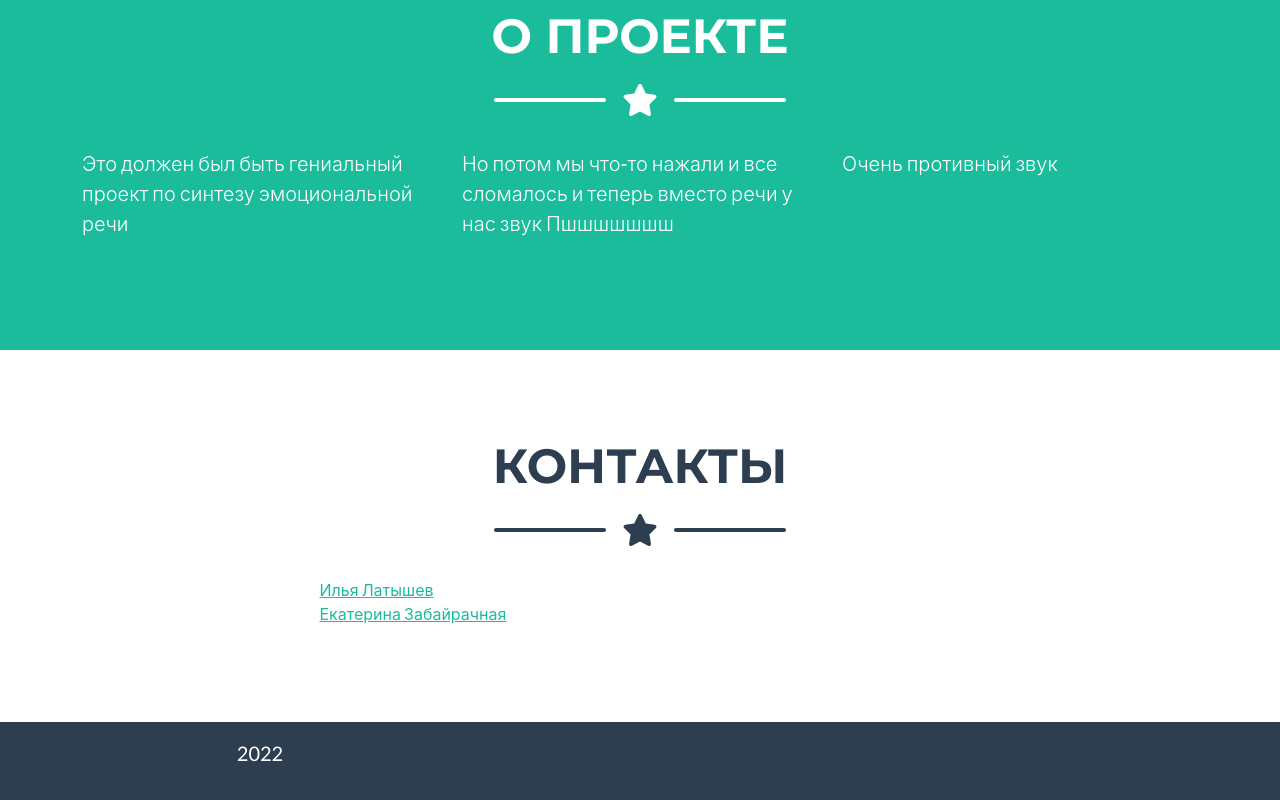
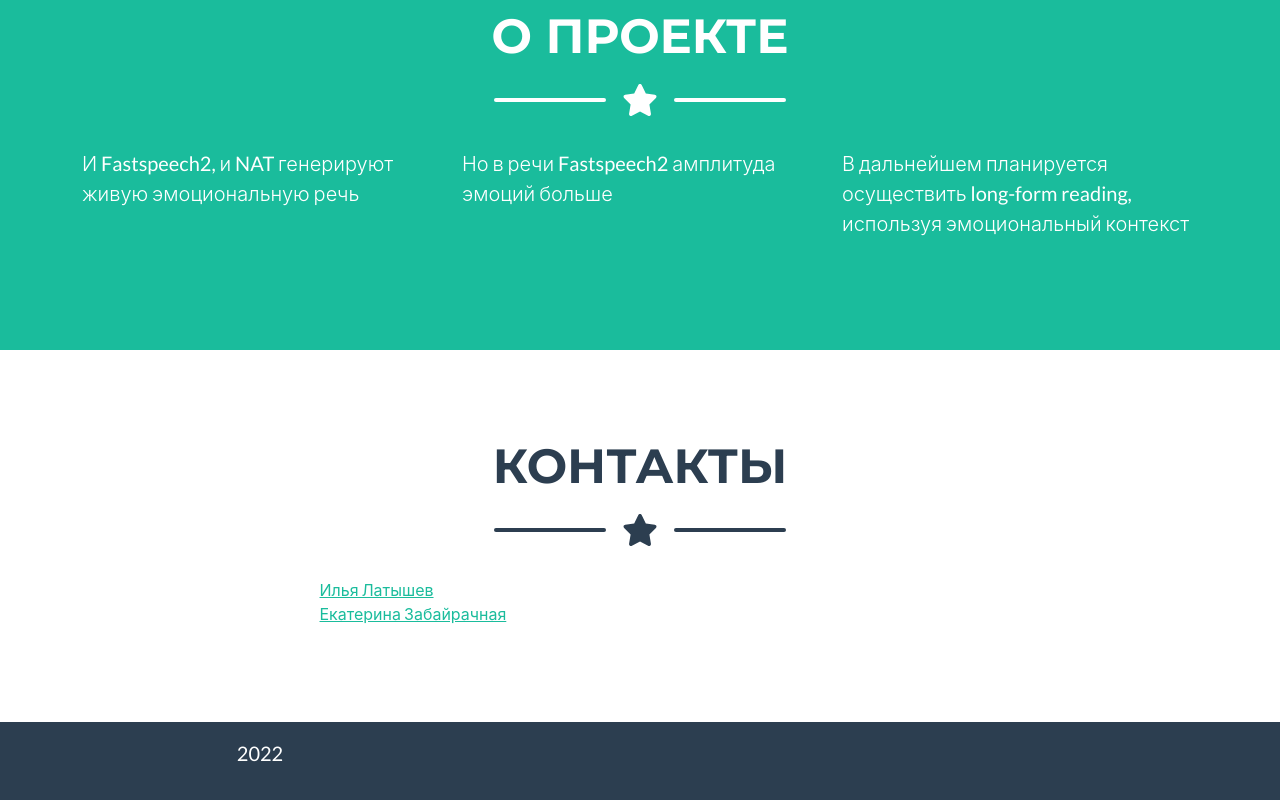
Before and after one commit to oriolus1/MADE_EMO_TTS_graduation_project_2022, a plain HTML site: page index.html in a window 1280 px wide. Shown: the part 1634-2434 px from the top of the page. Drawn offline with nearby package versions, Linux system fonts and the light colour scheme.

Commit message:
Update index.html

```diff
--- a/index.html
+++ b/index.html
@@ -298,9 +298,9 @@
                 </div>
                 <!-- About Section Content-->
                 <div class="row">
-                    <div class="col-lg-4 ms-auto"><p class="lead">Это должен был быть гениальный проект по синтезу эмоциональной речи</p></div>
-                    <div class="col-lg-4 me-auto"><p class="lead">Но потом мы что-то нажали и все сломалось и теперь вместо речи у нас звук Пшшшшшшш</p></div>
-					<div class="col-lg-4 me-auto"><p class="lead">Очень противный звук </p></div>
+                    <div class="col-lg-4 ms-auto"><p class="lead">И Fastspeech2, и NAT генерируют живую эмоциональную речь</p></div>
+                    <div class="col-lg-4 me-auto"><p class="lead">Но в речи Fastspeech2 амплитуда эмоций больше</p></div>
+					<div class="col-lg-4 me-auto"><p class="lead">В дальнейшем планируется осуществить long-form reading, используя эмоциональный контекст</p></div>
                 </div>
                 <!-- About Section Button-->
 
```
